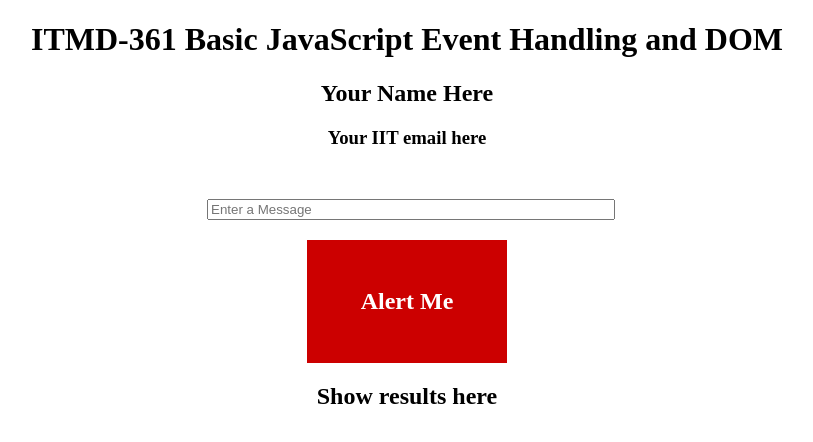
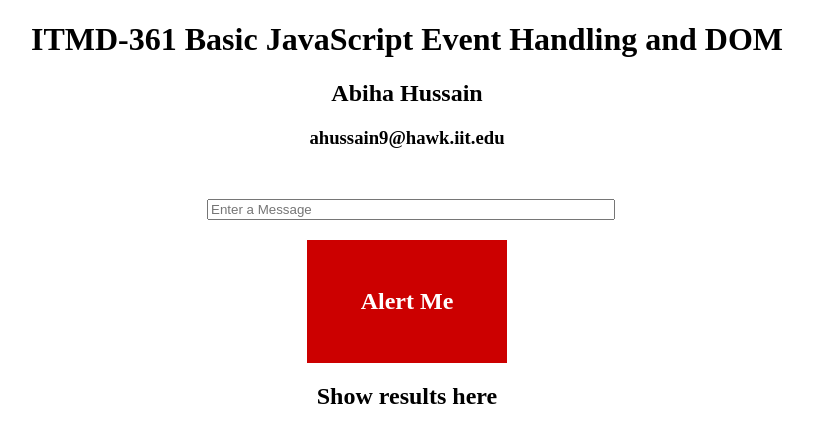
Before and after one commit to ahussain33/lab8, a plain HTML site: page index.html in a window 1280 px wide. Shown: the whole page, without its empty margins (233-1046 px from the left). Drawn offline with Linux system fonts and the light colour scheme.

Commit message:
Update index.html

```diff
--- a/index.html
+++ b/index.html
@@ -8,8 +8,8 @@
 </head>
 <body>
   <h1 class="center">ITMD-361 Basic JavaScript Event Handling and DOM</h1>
-  <h2 class="center">Your Name Here</h2>
-  <h3 class="center">Your IIT email here</h3>
+  <h2 class="center">Abiha Hussain</h2>
+  <h3 class="center">ahussain9@hawk.iit.edu</h3>
   <div id="container">
     <input id="entryinput" type="text" name="textentry" placeholder="Enter a Message">
     <div id="entrybutton">Alert Me</div>
```
